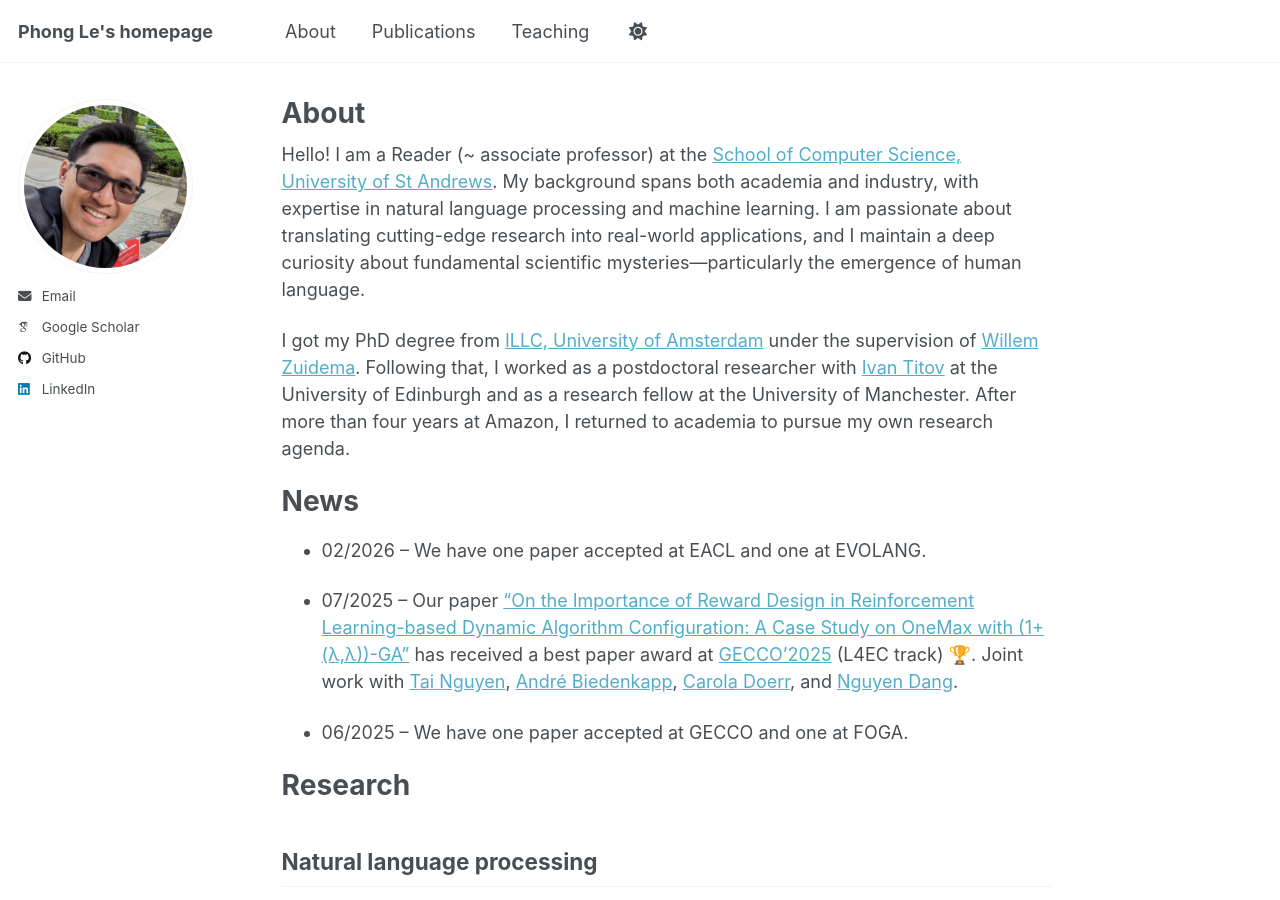
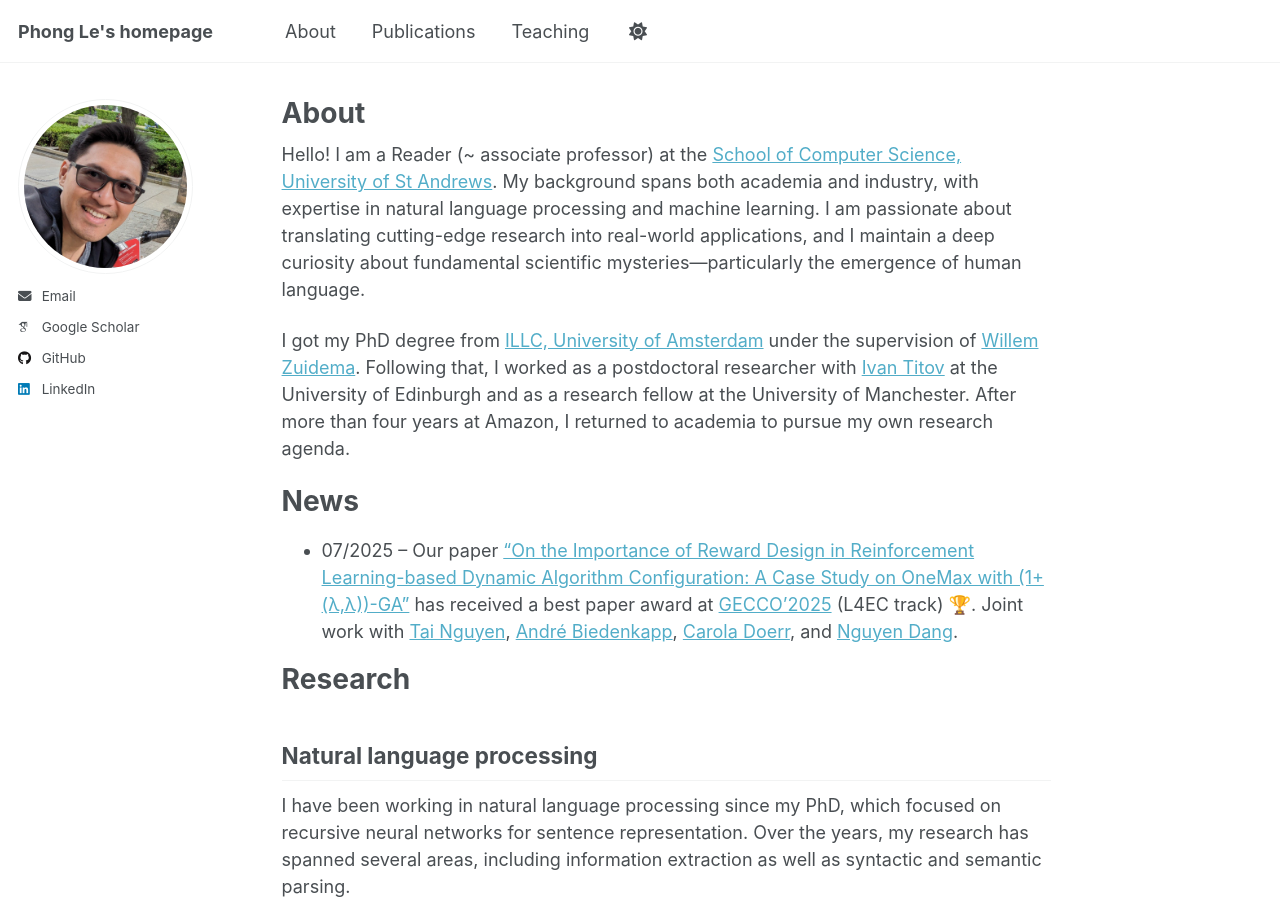
Before and after one commit to lephong/lephong.github.io, a Jekyll site: the page built from _pages/about.md, in a window 1280 px wide and 900 px high. Built offline with Jekyll 4.4.1, drawn with Linux system fonts in a browser that asks for light colours; emoji names are drawn with the system emoji font; some web fonts are replaced; a script that is not in the unit is left out.

Commit message:
Remove outdated news entries from about page

```diff
--- a/_pages/about.md
+++ b/_pages/about.md
@@ -14,11 +14,9 @@ I got my PhD degree from [ILLC, University of Amsterdam](https://www.illc.uva.nl
 
 News
 ======
-- 02/2026 -- We have one paper accepted at EACL and one at EVOLANG.
 
 - 07/2025 -- Our paper ["On the Importance of Reward Design in Reinforcement Learning-based Dynamic Algorithm Configuration: A Case Study on OneMax with (1+(λ,λ))-GA"](https://arxiv.org/abs/2502.20265) has received a best paper award at [GECCO'2025](https://gecco-2025.sigevo.org/HomePage) (L4EC track) :trophy:. Joint work with [Tai Nguyen](https://research-portal.st-andrews.ac.uk/en/persons/tai-nguyen), [André  Biedenkapp](https://andrebiedenkapp.github.io/), [Carola Doerr](https://www.lip6.fr/Carola.Doerr), and [Nguyen Dang](https://ndangtt.github.io/).
 
-- 06/2025 -- We have one paper accepted at GECCO and one at FOGA.
 
 Research
 ======
```
